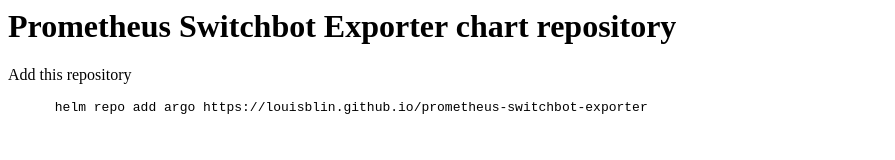
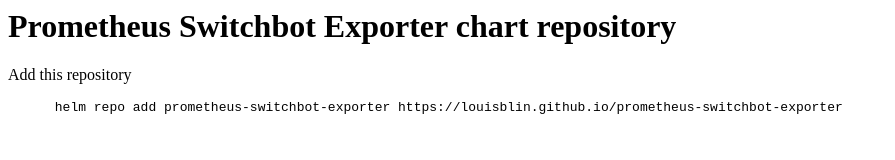
Before and after one commit to louisblin/prometheus-switchbot-exporter, a plain HTML site: page index.html in a window 1280 px wide. Shown: the whole page, without its empty margins (0-895 px from the left). Drawn offline with Linux system fonts and the light colour scheme.

Commit message:
Update 'helm repo add' instructions

```diff
--- a/index.html
+++ b/index.html
@@ -8,7 +8,7 @@
     <h1>Prometheus Switchbot Exporter chart repository</h1>
     <p>Add this repository</p>
     <pre>
-      helm repo add argo https://louisblin.github.io/prometheus-switchbot-exporter
+      helm repo add prometheus-switchbot-exporter https://louisblin.github.io/prometheus-switchbot-exporter
     </pre>
 </body>
 
```
